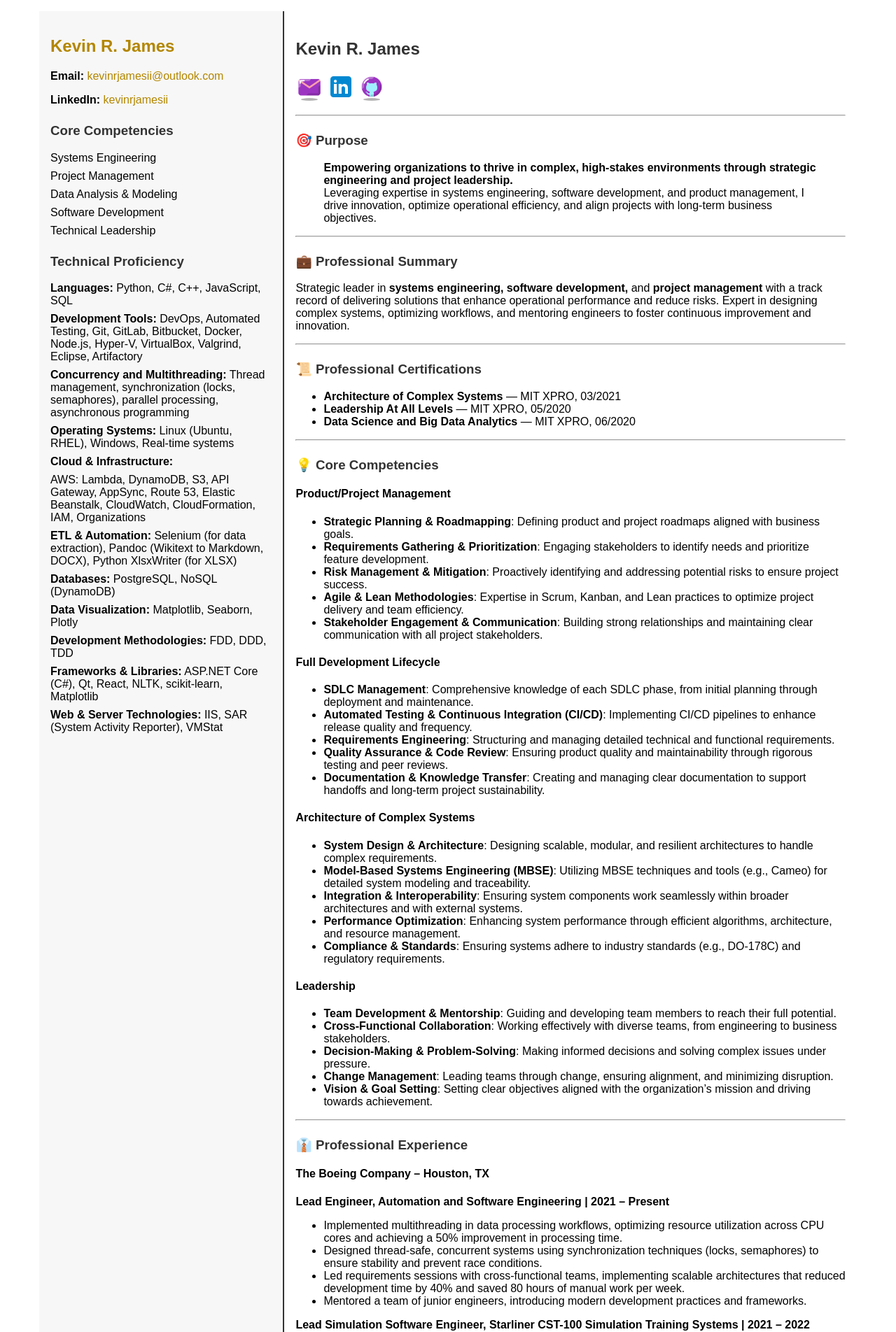
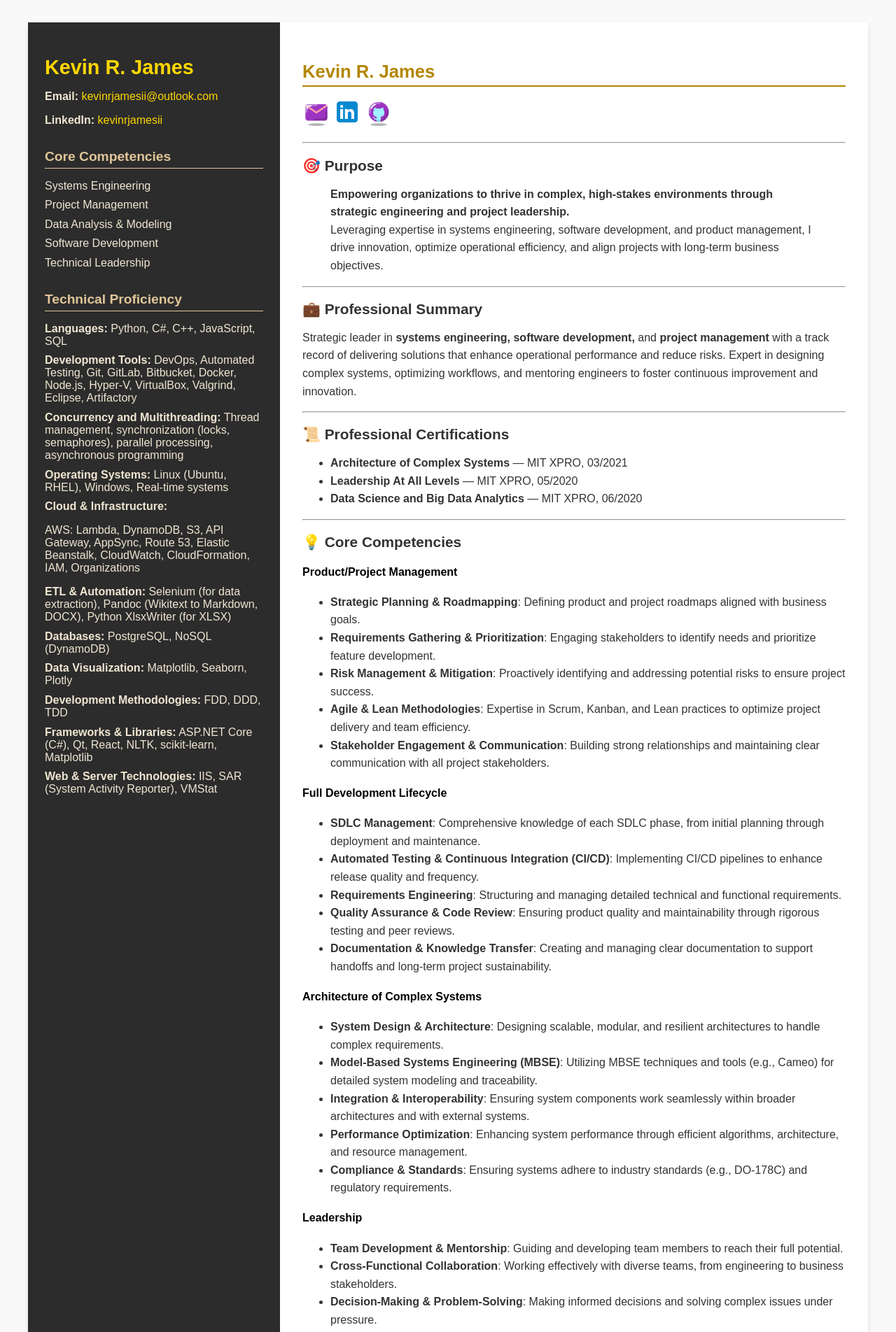
Before and after one commit to krjii/krjii.github.io, a Jekyll site: the page built from index.md, in a window 1280 px wide. Shown: the top 1904 px of the page at 70% size. Built offline with Jekyll 4.4.1, drawn with Linux system fonts in a browser that asks for light colours.

Commit message:
update css

```diff
--- a/assets/css/style.css
+++ b/assets/css/style.css
@@ -3,95 +3,111 @@ body {
   font-family: Arial, sans-serif;
   margin: 0;
   padding: 0;
-  display: flex;
-  justify-content: center;
+  background-color: #f9f9f9; /* Soft background for overall page */
+  color: #000;
 }
 
-/* Theme Colors */
-:root {
-  --primary-bg: #ffffff;
-  --sidebar-bg: #f7f7f7;
-  --primary-text: #000000;
-  --accent-text: #b38600; /* Gold */
-  --border-color: #333333;
-}
-
-/* Layout */
 .container {
   display: flex;
   max-width: 1200px;
   width: 100%;
-  padding: 1rem;
-  box-sizing: border-box;
-  background-color: var(--primary-bg);
-  color: var(--primary-text);
+  margin: 2rem auto; /* Centered container with some margin */
+  box-shadow: 0 4px 8px rgba(0, 0, 0, 0.1); /* Soft shadow for visual depth */
 }
 
 /* Sidebar Styling */
 .sidebar {
   width: 30%;
-  background-color: var(--sidebar-bg);
-  padding: 1rem;
-  border-right: 2px solid var(--border-color);
+  background-color: #2c2c2c; /* Dark background for sidebar */
+  padding: 1.5rem;
   box-sizing: border-box;
+  color: #f0e6d2; /* Light gold for text contrast */
 }
 
 .sidebar h2 {
-  color: var(--accent-text);
+  color: #ffd700; /* Gold for name */
+  margin-bottom: 0.5rem;
+  font-size: 1.8rem;
 }
 
 .sidebar h3 {
-  margin-top: 1.5rem;
-  color: var(--border-color);
+  margin-top: 2rem;
+  margin-bottom: 0.5rem;
+  color: #e1c699; /* Lighter gold for headings */
+  font-size: 1.2rem;
+  border-bottom: 1px solid #e1c699;
+  padding-bottom: 0.3rem;
 }
 
 .sidebar ul {
   list-style: none;
   padding: 0;
+  margin: 1rem 0;
 }
 
 .sidebar ul li {
-  margin: 0.5rem 0;
+  margin: 0.6rem 0;
+  font-size: 1rem;
 }
 
 .sidebar a {
   text-decoration: none;
-  color: var(--accent-text);
+  color: #ffd700; /* Gold for links */
 }
 
 .sidebar a:hover {
-  color: var(--border-color);
+  color: #e1c699; /* Lighter gold on hover */
 }
 
 /* Main Content Styling */
 .content {
   width: 70%;
-  padding: 1rem;
+  padding: 2rem;
+  background-color: #ffffff; /* White background for contrast */
   box-sizing: border-box;
 }
 
-.content h2, .content h3 {
-  color: var(--border-color);
+.content h2 {
+  color: #b38600; /* Gold accent for main headings */
+  font-size: 1.6rem;
   margin-top: 1.5rem;
+  margin-bottom: 1rem;
+  border-bottom: 2px solid #b38600;
+  padding-bottom: 0.3rem;
+}
+
+.content h3 {
+  color: #333333; /* Darker gray for subheadings */
+  font-size: 1.3rem;
+  margin-top: 1.2rem;
+  margin-bottom: 0.8rem;
+}
+
+.content p, .content ul li {
+  font-size: 1rem;
+  line-height: 1.6;
+  color: #333;
 }
 
 /* Link Styling */
 a {
-  color: var(--accent-text);
+  color: #b38600; /* Gold links */
   text-decoration: none;
 }
 
 a:hover {
-  color: var(--border-color);
+  color: #8c6a00; /* Darker gold on hover */
 }
 
 /* Responsive Design */
 @media (max-width: 768px) {
   .container {
     flex-direction: column;
+    margin: 1rem;
   }
 
   .sidebar, .content {
     width: 100%;
+    padding: 1.5rem;
   }
 }
```
